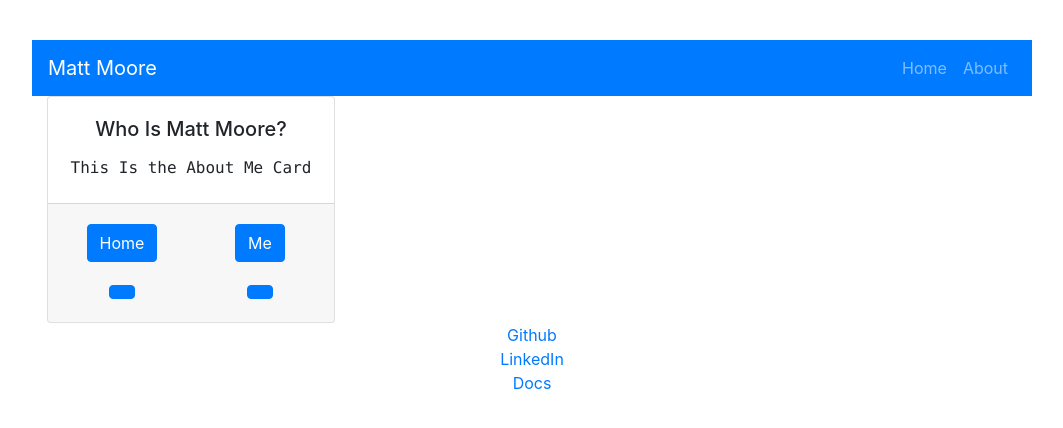
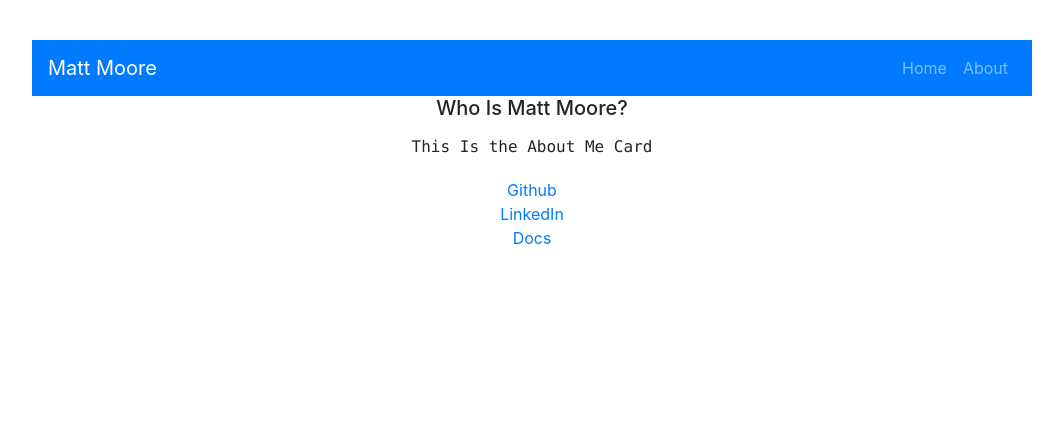
Before and after one commit to mmmoore1313/mattmoore.github.io, a React (Create React App) app: page /About in a window 1280 px wide. Shown: the top 428 px of the page, without its empty margins (108-1171 px from the left). Built offline with nearby package versions, Linux system fonts and the light colour scheme.

Commit message:
Removed the Card structure

```diff
--- a/src/components/shared/layout.js
+++ b/src/components/shared/layout.js
@@ -1,22 +1,17 @@
 import React, { Fragment } from 'react'
 import Header from './header'
 import Footer from './footer'
-import BPane from './buttonPane.js'
-import { Card, Container } from 'react-bootstrap'
+// import BPane from './buttonPane.js'
+// import { Container } from 'react-bootstrap'
 
 const Layout = props => (
   <Fragment>
     <Header />
-    <Container>
-      <Card style={{ width: '18rem' }}>
-        <Card.Body>
-          {props.children}
-        </Card.Body>
-        <Card.Footer>
-        <BPane />
-        </Card.Footer>
-      </Card>
-    </Container>
+    <Fragment>
+
+      {props.children}
+
+    </Fragment>
     <Footer />
   </Fragment>
 )
```
